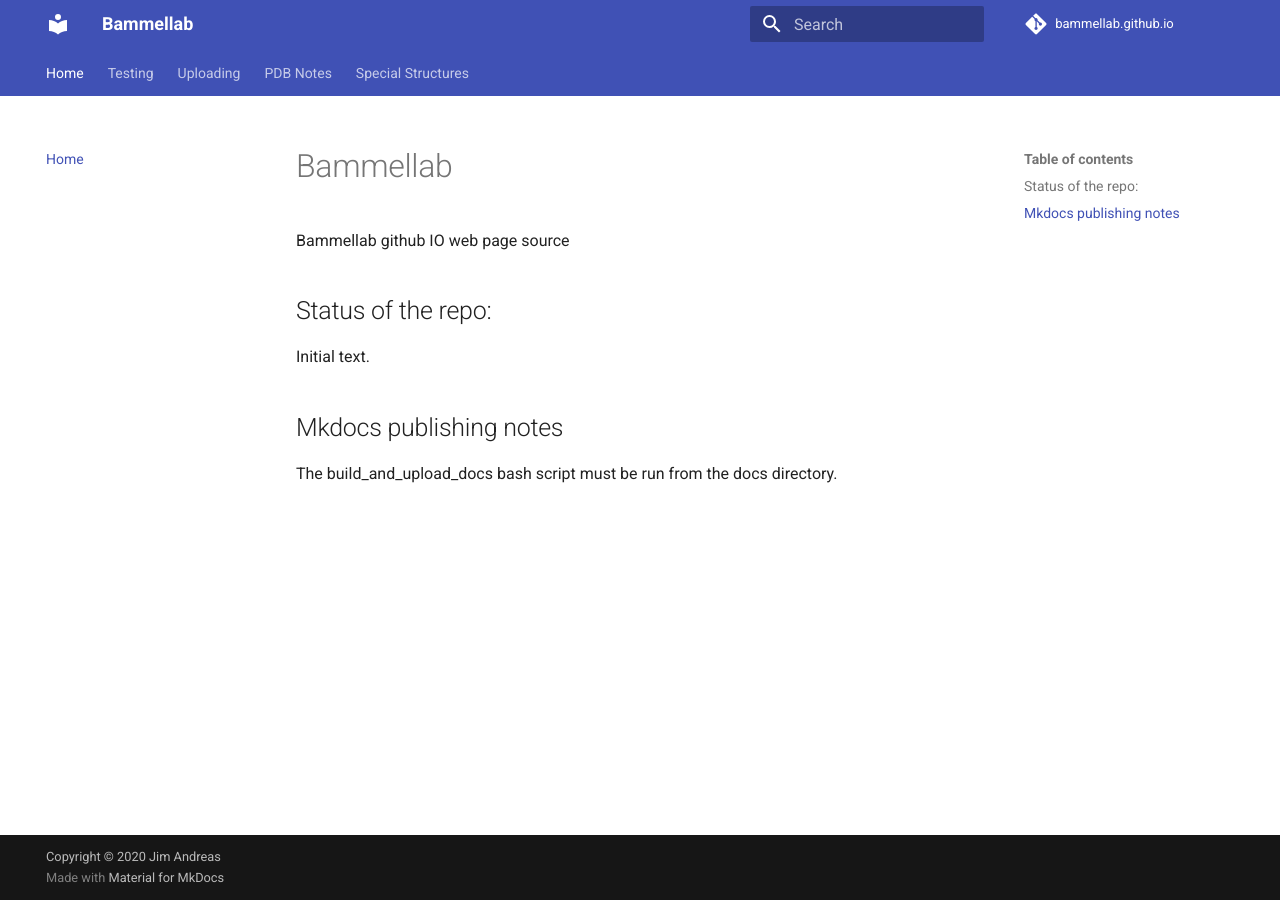
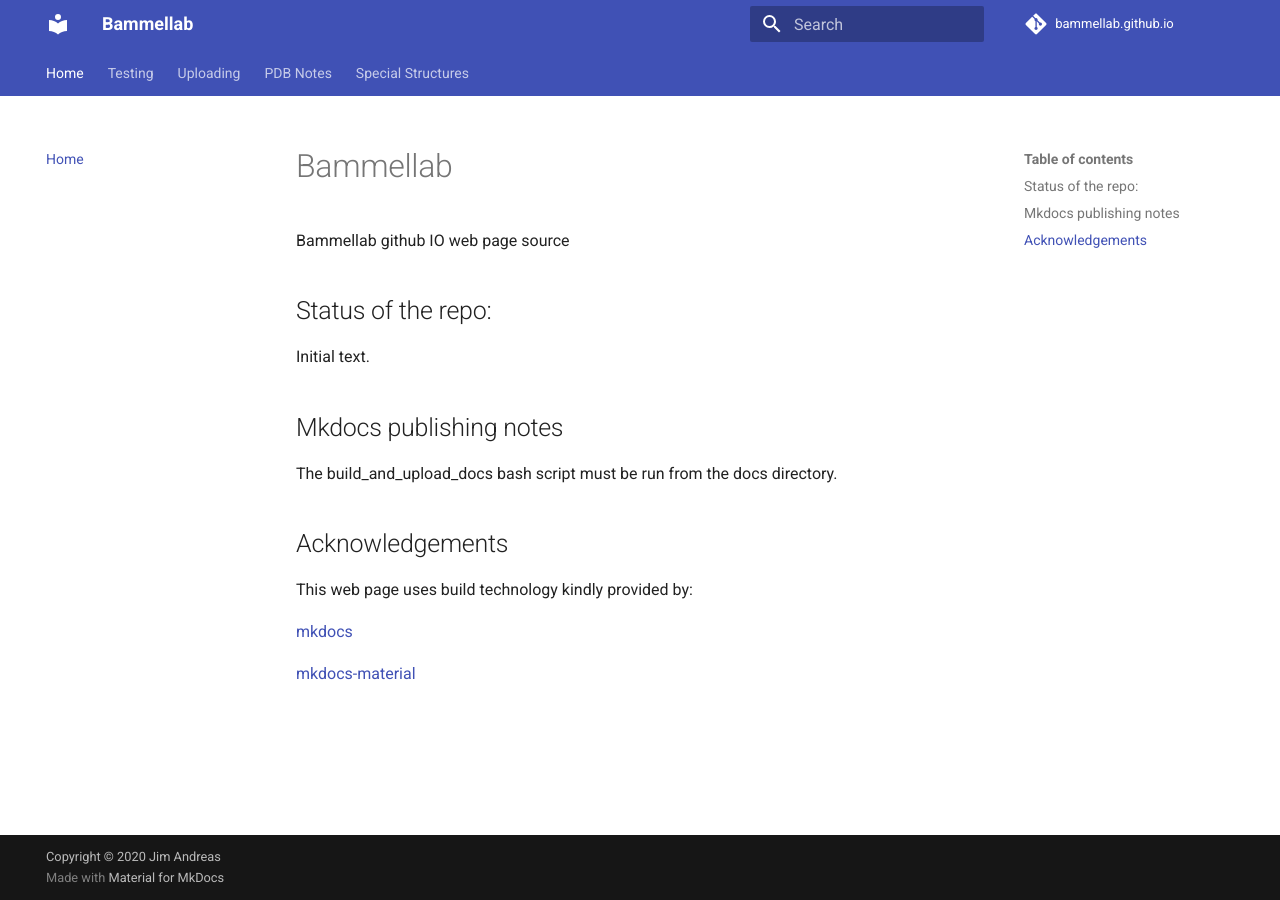
Before and after one commit to bammellab/bammellab.github.io, an MkDocs documentation site: the page built from docs/index.md, in a window 1280 px wide. Built offline with MkDocs 1.6.1 and Material for MkDocs 9.7.7, drawn with Linux system fonts in a browser that asks for light colours; comment, search, counter and statistics services are not loaded.

Commit message:
add acknowledgements

```diff
--- a/docs/index.md
+++ b/docs/index.md
@@ -10,3 +10,14 @@ Initial text.
 Mkdocs publishing notes
 --------------
 The build_and_upload_docs bash script must be run from the docs directory.
+
+Acknowledgements
+--------------
+This web page uses build technology kindly provided by:
+
+[mkdocs][1]
+
+[mkdocs-material][2]
+
+[1]:https://github.com/mkdocs/mkdocs
+[2]:https://github.com/squidfunk/mkdocs-material
```
Also changed, not shown: 2 other files.
